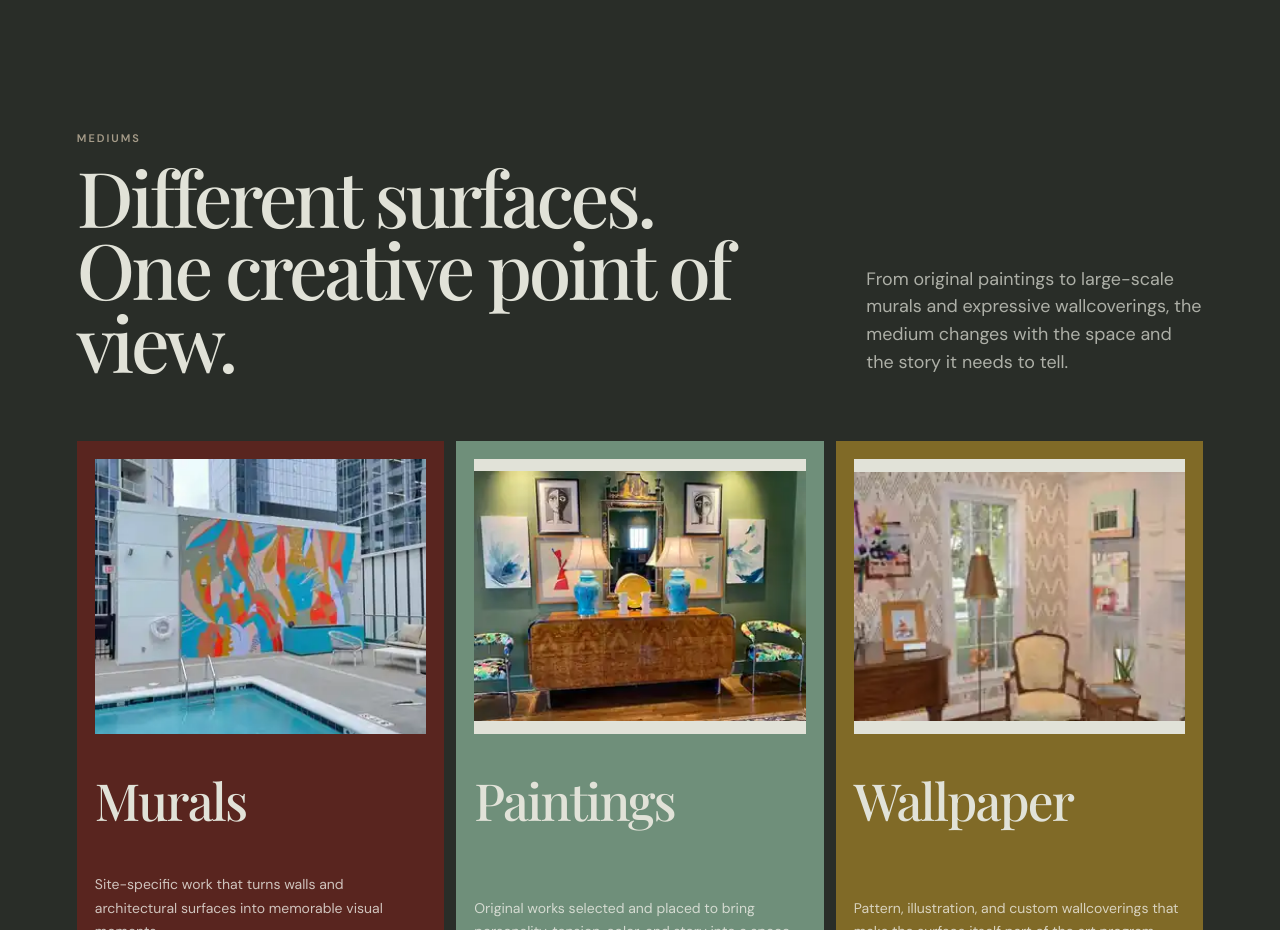
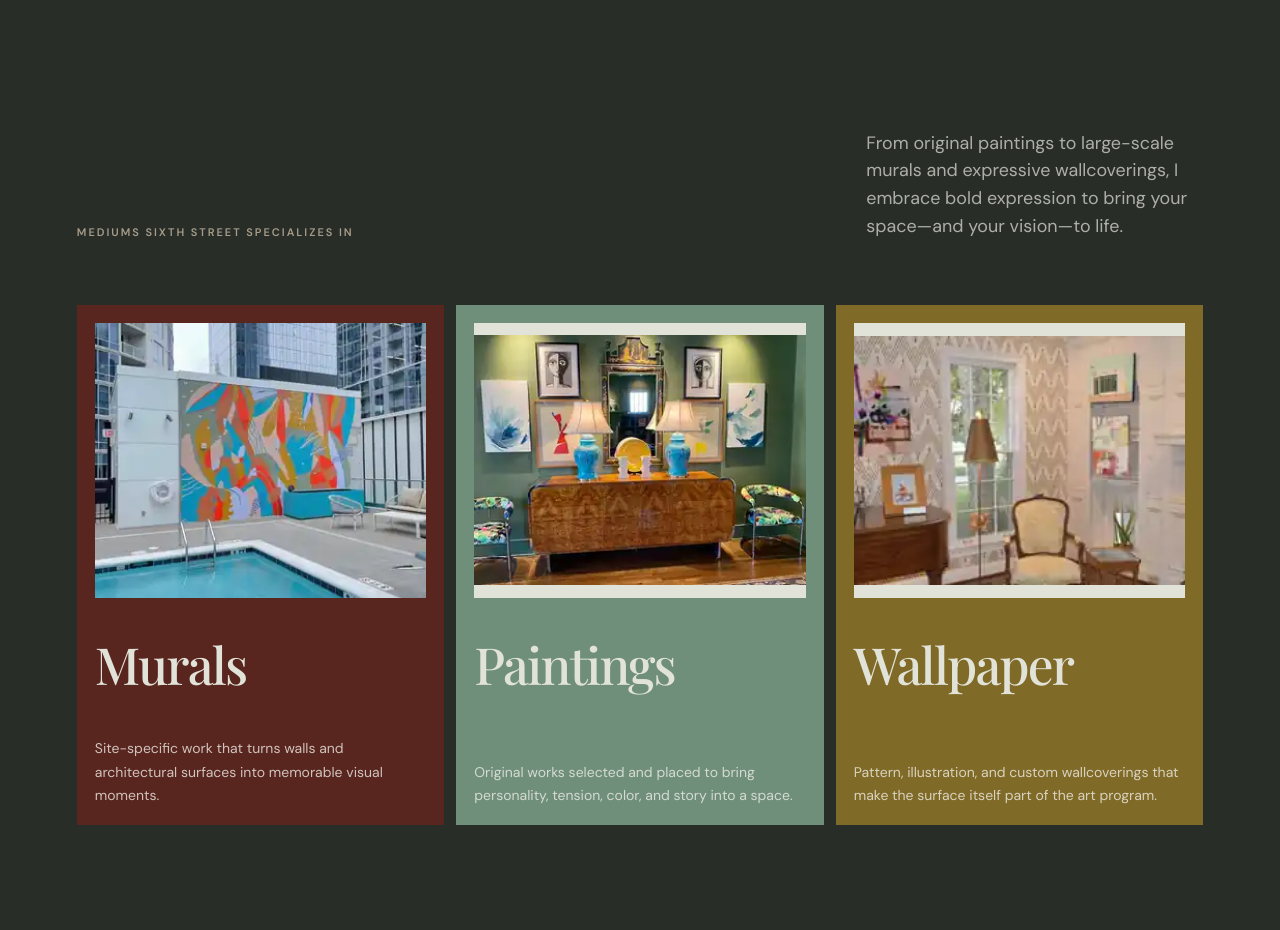
Before and after one commit to Melvinator32/blank-canvas-joy-595, a React (Vite) app in the folder artifacts/sixth-street-creative/: page / in a window 1280 px wide. Shown: the part 2420-3350 px from the top of the page. Built offline with nearby package versions, Linux system fonts and the light colour scheme; a web font is replaced by a local one.

Commit message:
Simplify mediums intro copy

```diff
--- a/artifacts/sixth-street-creative/src/MediumsSection.tsx
+++ b/artifacts/sixth-street-creative/src/MediumsSection.tsx
@@ -29,11 +29,10 @@ export default function MediumsSection() {
     <section className="mediums-section" id="mediums">
       <div className="mediums-heading">
         <div>
-          <div className="mediums-eyebrow">Mediums</div>
-          <h2>Different surfaces.<br />One creative point of view.</h2>
+          <div className="mediums-eyebrow">Mediums Sixth Street Specializes in</div>
         </div>
         <p>
-          From original paintings to large-scale murals and expressive wallcoverings, the medium changes with the space and the story it needs to tell.
+          From original paintings to large-scale murals and expressive wallcoverings, I embrace bold expression to bring your space—and your vision—to life.
         </p>
       </div>
 
```
